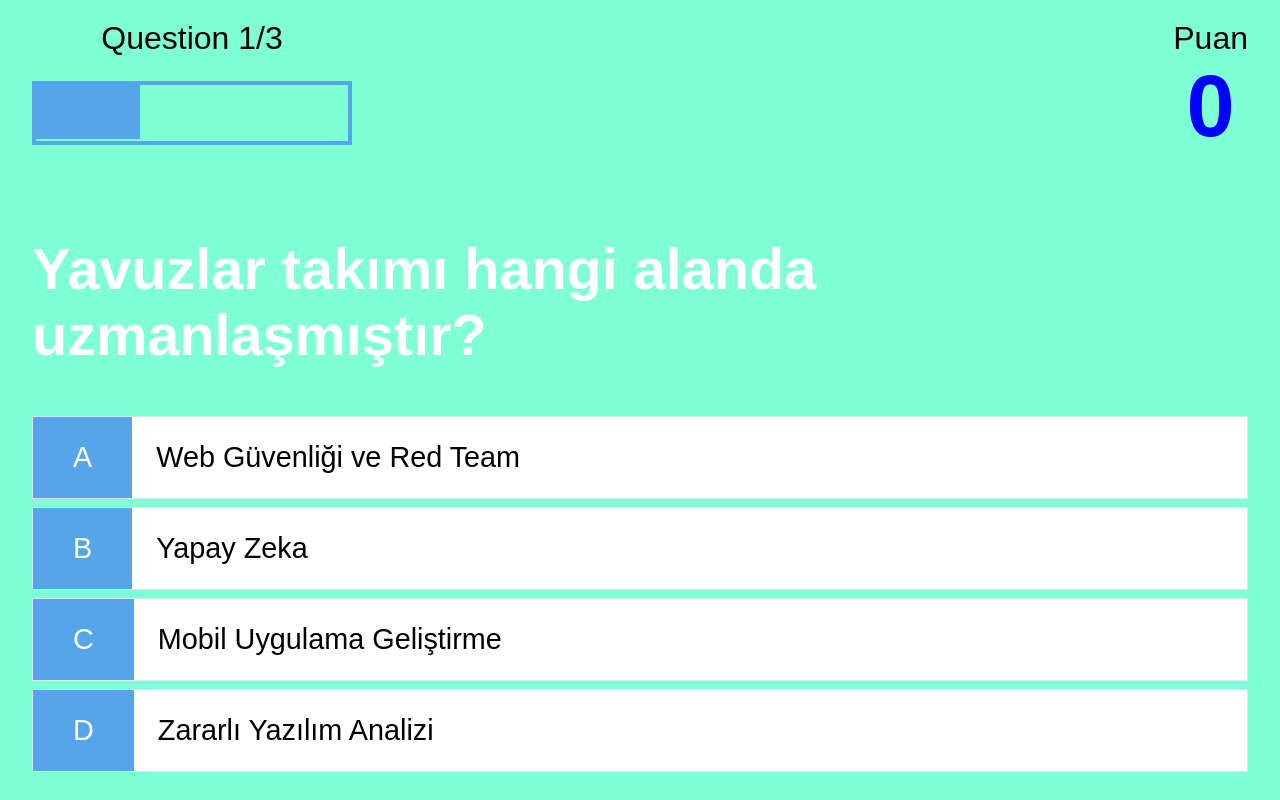
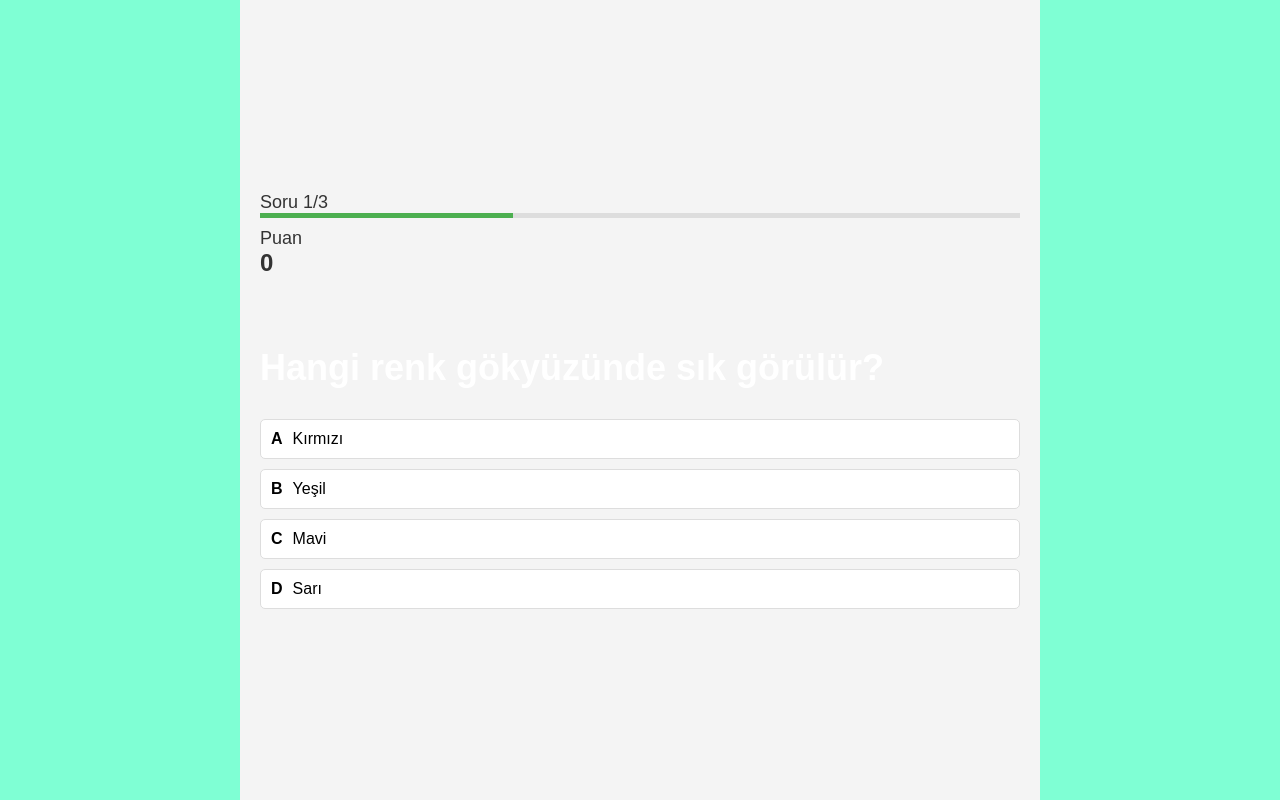
Before and after one commit to iambl0ck/yavuzlar, a PHP site: page /sinav.html in a window 1280 px wide. Run offline with PHP 8.4, Linux system fonts and the light colour scheme.

Commit message:
Add files via upload

```diff
--- a/Quest App/app.css
+++ b/Quest App/app.css
@@ -1,15 +1,17 @@
 :root {
-    background-color:aquamarine;
-    font: size 62.5%;
+    background-color: aquamarine;
+    font-size: 62.5%; /* Hata düzeltildi */
 }
+
 /* Anahatlar ve Etiketler Başlangıç */
-*{
+* {
     box-sizing: border-box;
     font-family: Arial, Helvetica, sans-serif;
     margin: 0;
     padding: 0;
     color: black;
 }
+
 h1,
 h2,
 h3,
@@ -19,7 +21,7 @@ h4 {
 
 h1 {
     font-size: 5.4rem;
-    color:blue;
+    color: blue;
     margin-bottom: 5rem;
 }
 
@@ -30,7 +32,7 @@ h1 > span {
 
 h2 {
     font-size: 3.6rem;
-    color:white;
+    color: white;
     font-weight: 700;
     margin-bottom: 3rem;
 }
@@ -41,6 +43,7 @@ h3 {
 }
 
 /* Anahatlar ve Etiketler Bitiş */
+
 /* Container ve Diğerleri Başlangıç */
 
 .container {
@@ -83,7 +86,7 @@ h3 {
 /* Butonlar Başlangıç */
 .btn {
     font-size: 1.8rem;
-    padding: 1rem 1;
+    padding: 1rem 1rem; /* Düzeltildi */
     width: 20rem;
     text-align: center;
     border: 0.1rem solid #56a5eb;
@@ -130,4 +133,5 @@ h3 {
 }
 
 /* Formlar Bitiş */
+
 /* Container ve Diğerleri Bitiş */
--- a/Quest App/index.html
+++ b/Quest App/index.html
@@ -12,7 +12,7 @@
             <h1>Soruları Bil Kazan</h1>
             <a class="btn" href="/sinav.html">Başla</a>
             <a class="btn" href="/skortablosu.html">Skor Tablosu</a>
-
+            <a class="btn" href="/soruekle.html">Soru Ekle</a>
         </div>
     </div>
 </body>
--- a/Quest App/sinav.css
+++ b/Quest App/sinav.css
@@ -1,85 +1,86 @@
-.choice-container {
+/* sinav.css */
+
+.hidden {
+    display: none;
+}
+
+.flex-column {
     display: flex;
-    margin-bottom: 0.5rem;
+    flex-direction: column;
+}
+
+.justify-center {
+    justify-content: center;
+}
+
+.container {
     width: 100%;
-    font-size: 1.8rem;
-    border: 0.1rem solid rgb(86, 165, 235, 0.25);
-    background-color: white;
-  }
+    height: 100vh;
+    display: flex;
+    align-items: center;
+    justify-content: center;
+    background-color: #f4f4f4;
+}
 
-  .choice-container:hover {
+#hud {
+    margin-bottom: 20px;
+}
+
+#hud-item {
+    margin-bottom: 10px;
+}
+
+#progressText,
+.hud-prefix {
+    font-size: 18px;
+    color: #333;
+}
+
+#progressBar {
+    width: 100%;
+    background: #ddd;
+}
+
+#progressBarFull {
+    width: 0;
+    height: 5px;
+    background: #4caf50;
+}
+
+.hud-main-text {
+    font-size: 24px;
+    color: #333;
+}
+
+.choices-container {
+    display: flex;
+    flex-direction: column;
+    gap: 10px;
+}
+
+.choice-button {
+    display: flex;
+    align-items: center;
+    padding: 10px;
+    border: 1px solid #ddd;
+    border-radius: 5px;
+    background-color: #fff;
     cursor: pointer;
-    box-shadow: 0 0.4rem 1.4rem 0 rgba(86, 185, 235, 0.5);
-    transform: translateY(-0.1rem);
-    transition: transform 150ms;
-  }
+    transition: background-color 0.3s;
+    font-size: 16px;
+    text-align: left;
+    width: 100%;
+}
 
-  .choice-prefix {
-    padding: 1.5rem 2.5rem;
-    background-color: #56a5eb;
-    color: white;
-  }
+.choice-button:hover {
+    background-color: #f0f0f0;
+}
 
-  .choice-text {
-    padding: 1.5rem;
-    width: 100%;
-  }
+.choice-prefix {
+    font-weight: bold;
+    margin-right: 10px;
+}
 
-  .correct {
-    background-color: #14a335;
-  }
-
-  .incorrect {
-    background-color: #ff0019;
-  }
-
-  /* Arayüz Başlangıç */
-
-  #hud {
-    display: flex;
-    justify-content: space-between;
-  }
-
-  .hud-prefix {
-    text-align: center;
-    font-size: 2rem;
-  }
-
-  .hud-main-text {
-    text-align: center;
-  }
-
-  #progressBar {
-    width: 20rem;
-    height: 4rem;
-    border: 0.3rem solid #56a5eb;
-    margin-top: 1.5rem;
-  }
-
-  #progressBarFull {
-    height: 3.4rem;
-    background-color: #56a5eb;
-    width: 0%;
-  }
-
-  /* Arayüz Bitiş */
-  /* Loading Kısmı Başlangıç*/
-  #loader {
-    border: 1.6rem solid white;
-    border-radius: 50%;
-    border-top: 1.6rem solid #56a5eb;
-    width: 12rem;
-    height: 12rem;
-    animation: spin 2s linear infinite;
-  }
-
-  @keyframes spin {
-    0% {
-      transform: rotate(0deg);
-    }
-    100% {
-      transform: rotate(360deg);
-    }
-  }
-
-    /* Loading Kısmı Bitiş*/
+.choice-text {
+    flex-grow: 1;
+}
--- a/Quest App/sinav.html
+++ b/Quest App/sinav.html
@@ -31,21 +31,23 @@
                 </div>
             </div>
             <h2 id="question"></h2>
-        <div class="choice-container">
-          <p class="choice-prefix">A</p>
-          <p class="choice-text" data-number="1"></p>
-        </div>
-        <div class="choice-container">
-          <p class="choice-prefix">B</p>
-          <p class="choice-text" data-number="2"></p>
-        </div>
-        <div class="choice-container">
-          <p class="choice-prefix">C</p>
-          <p class="choice-text" data-number="3"></p>
-        </div>
-        <div class="choice-container">
-          <p class="choice-prefix">D</p>
-          <p class="choice-text" data-number="4"></p>
+            <div class="choices-container">
+                <button class="choice-button" data-number="1">
+                    <span class="choice-prefix">A</span>
+                    <span class="choice-text"></span>
+                </button>
+                <button class="choice-button" data-number="2">
+                    <span class="choice-prefix">B</span>
+                    <span class="choice-text"></span>
+                </button>
+                <button class="choice-button" data-number="3">
+                    <span class="choice-prefix">C</span>
+                    <span class="choice-text"></span>
+                </button>
+                <button class="choice-button" data-number="4">
+                    <span class="choice-prefix">D</span>
+                    <span class="choice-text"></span>
+                </button>
             </div>
         </div>
     </div>
--- a/Quest App/sinav.js
+++ b/Quest App/sinav.js
@@ -1,5 +1,5 @@
-const question = document.getElementById('question');
-const choices = Array.from(document.getElementsByClassName('choice-text'));
+const questionElement = document.getElementById('question');
+const choices = Array.from(document.getElementsByClassName('choice-button'));
 const progressText = document.getElementById('progressText');
 const scoreText = document.getElementById('score');
 const progressBarFull = document.getElementById('progressBarFull');
@@ -9,99 +9,77 @@ let currentQuestion = {};
 let acceptingAnswers = false;
 let score = 0;
 let questionCounter = 0;
-let availableQuestions = [];
+let questions = [];
 
-// Sorularını buraya manuel olarak ekleyebilirsin
-let questions = [
-    {
-        question: "Yavuzlar takımı hangi alanda uzmanlaşmıştır?",
-        choice1: "Web Güvenliği ve Red Team",
-        choice2: "Yapay Zeka",
-        choice3: "Mobil Uygulama Geliştirme",
-        choice4: "Zararlı Yazılım Analizi",
-        answer: 1
-    },
-    {
-        question: "Siber Abi kimdir",
-        choice1: "Mozart",
-        choice2: "William Shakespeare",
-        choice3: "Muhammed Temli",
-        choice4: "Jane Austen",
-        answer: 3
-    },
-    {
-        question: "What is the smallest planet in our solar system?",
-        choice1: "Earth",
-        choice2: "Mars",
-        choice3: "Venus",
-        choice4: "Mercury",
-        answer: 4
-    }
-];
-
-//Puanlar burda
+// Puanlar
 const CORRECT_BONUS = 10;
 const MAX_QUESTIONS = 3;
 
-startGame = () => {
+function startGame() {
     questionCounter = 0;
     score = 0;
     availableQuestions = [...questions];
     getNewQuestion();
     game.classList.remove('hidden');
     loader.classList.add('hidden');
-};
+}
 
-
-getNewQuestion = () => {
+function getNewQuestion() {
     if (availableQuestions.length === 0 || questionCounter >= MAX_QUESTIONS) {
         localStorage.setItem('mostRecentScore', score);
         return window.location.assign('/end.html');
     }
     questionCounter++;
-    progressText.innerText = `Question ${questionCounter}/${MAX_QUESTIONS}`;
+    progressText.innerText = `Soru ${questionCounter}/${MAX_QUESTIONS}`;
     progressBarFull.style.width = `${(questionCounter / MAX_QUESTIONS) * 100}%`;
 
     const questionIndex = Math.floor(Math.random() * availableQuestions.length);
     currentQuestion = availableQuestions[questionIndex];
-    question.innerHTML = currentQuestion.question;
+    questionElement.innerHTML = currentQuestion.question;
 
     choices.forEach((choice) => {
         const number = choice.dataset['number'];
-        choice.innerHTML = currentQuestion['choice' + number];
+        choice.querySelector('.choice-text').innerHTML = currentQuestion['choice' + number];
     });
 
     availableQuestions.splice(questionIndex, 1);
     acceptingAnswers = true;
-};
+}
+
+function incrementScore(num) {
+    score += num;
+    scoreText.innerText = score;
+}
+
+fetch('sorular.json')
+    .then(res => res.json())
+    .then(loadedQuestions => {
+        questions = loadedQuestions;
+        startGame();
+    })
+    .catch(err => {
+        console.error("Soru yüklenirken bir hata oluştu:", err);
+    });
 
 choices.forEach((choice) => {
     choice.addEventListener('click', (e) => {
         if (!acceptingAnswers) return;
 
         acceptingAnswers = false;
-        const selectedChoice = e.target;
+        const selectedChoice = e.currentTarget;
         const selectedAnswer = selectedChoice.dataset['number'];
 
-        const classToApply =
-            selectedAnswer == currentQuestion.answer ? 'correct' : 'incorrect';
+        const classToApply = selectedAnswer == currentQuestion.answer ? 'correct' : 'incorrect';
 
         if (classToApply === 'correct') {
             incrementScore(CORRECT_BONUS);
         }
 
-        selectedChoice.parentElement.classList.add(classToApply);
+        selectedChoice.classList.add(classToApply);
 
         setTimeout(() => {
-            selectedChoice.parentElement.classList.remove(classToApply);
+            selectedChoice.classList.remove(classToApply);
             getNewQuestion();
         }, 1000);
     });
 });
-
-incrementScore = (num) => {
-    score += num;
-    scoreText.innerText = score;
-};
-
-startGame();
--- a/Quest App/skortablosu.html
+++ b/Quest App/skortablosu.html
@@ -11,8 +11,8 @@
 <body>
     <div class="container">
         <div id="highScores" class="flex-center flex-column">
-        <h1 id="finalScore">Skor Tablosu</h1>
-        <ul id="SkorTablosu"></ul>
+            <h1>Skor Tablosu</h1>
+            <ul id="highScoresList"></ul>
             <a class="btn" href="/">Ana Sayfaya Dön</a>
         </div>
     </div>
--- a/Quest App/sorular.json
+++ b/Quest App/sorular.json
@@ -1,26 +1,20 @@
 [
     {
-      "question": "Inside which HTML element do we put the JavaScript??",
-      "choice1": "<script>",
-      "choice2": "<javascript>",
-      "choice3": "<js>",
-      "choice4": "<scripting>",
-      "answer": 1
+        "question": "Hangi renk gökyüzünde sık görülür?",
+        "choice1": "Kırmızı",
+        "choice2": "Yeşil",
+        "choice3": "Mavi",
+        "choice4": "Sarı",
+        "answer": "3",
+        "difficulty": "1"
     },
     {
-      "question": "What is the correct syntax for referring to an external script called 'xxx.js'?",
-      "choice1": "<script href='xxx.js'>",
-      "choice2": "<script name='xxx.js'>",
-      "choice3": "<script src='xxx.js'>",
-      "choice4": "<script file='xxx.js'>",
-      "answer": 3
-    },
-    {
-      "question": " How do you write 'Hello World' in an alert box?",
-      "choice1": "msgBox('Hello World');",
-      "choice2": "alertBox('Hello World');",
-      "choice3": "msg('Hello World');",
-      "choice4": "alert('Hello World');",
-      "answer": 4
+        "question": "Hangi gezegen Güneş Sistemi'nde en büyüktür?",
+        "choice1": "Mars",
+        "choice2": "Venüs",
+        "choice3": "Jüpiter",
+        "choice4": "Satürn",
+        "answer": "3",
+        "difficulty": "2"
     }
-  ]
+]
```
Also changed, not shown: Quest App/skortablosu.js (+14 -7 lines), Quest App/soruekle.html (added, +40 -0 lines), Quest App/soruekle.js (added, +22 -0 lines). Lines whose indentation alone changed are shown as unchanged.
